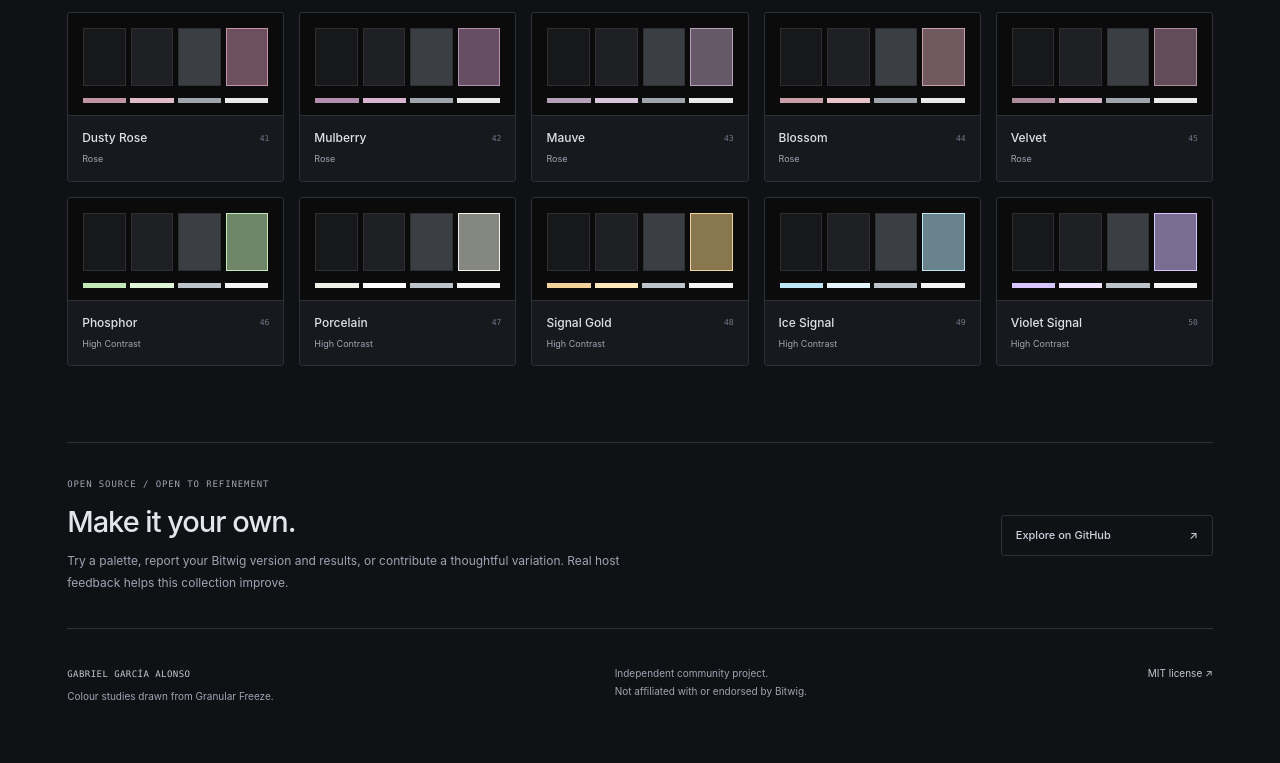
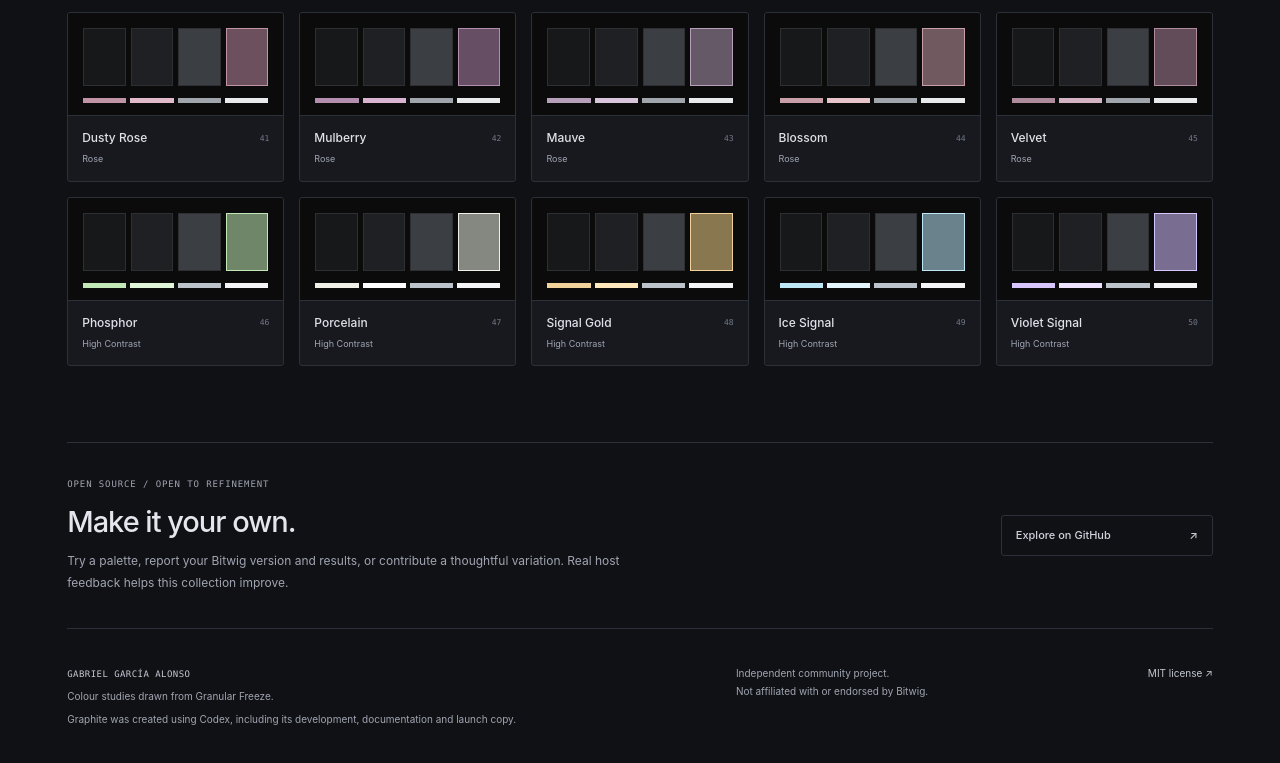
Before and after one commit to notgabriels-sys/bitwig-themes, a website with bundled scripts: page index.html in a window 1280 px wide. Shown: the part 3352-4115 px from the top of the page. Built offline with nearby package versions, Linux system fonts and the light colour scheme.

Commit message:
docs(project): disclose theme pack provenance

```diff
--- a/index.html
+++ b/index.html
@@ -98,7 +98,7 @@
         <section class="contribute-note" aria-label="Contributing"><div><p class="eyebrow">OPEN SOURCE / OPEN TO REFINEMENT</p><h2>Make it your own.</h2><p>Try a palette, report your Bitwig version and results, or contribute a thoughtful variation. Real host feedback helps this collection improve.</p></div><a class="action secondary-action" href="https://github.com/notgabriels-sys/bitwig-themes">Explore on GitHub <span aria-hidden="true">↗</span></a></section>
       </main>
 
-      <footer class="site-footer"><div><a class="footer-title" href="https://github.com/notgabriels-sys">GABRIEL GARCÍA ALONSO</a><p>Colour studies drawn from Granular Freeze.</p></div><p>Independent community project.<br>Not affiliated with or endorsed by Bitwig.</p><a href="https://github.com/notgabriels-sys/bitwig-themes/blob/main/LICENSE">MIT license <span aria-hidden="true">↗</span></a></footer>
+      <footer class="site-footer"><div><a class="footer-title" href="https://github.com/notgabriels-sys">GABRIEL GARCÍA ALONSO</a><p>Colour studies drawn from Granular Freeze.</p><p>Graphite was created using Codex, including its development, documentation and launch copy.</p></div><p>Independent community project.<br>Not affiliated with or endorsed by Bitwig.</p><a href="https://github.com/notgabriels-sys/bitwig-themes/blob/main/LICENSE">MIT license <span aria-hidden="true">↗</span></a></footer>
     </div>
   </body>
 </html>
```
Also changed, not shown: docs/PROVENANCE.md (+2 -0 lines), README.md.
